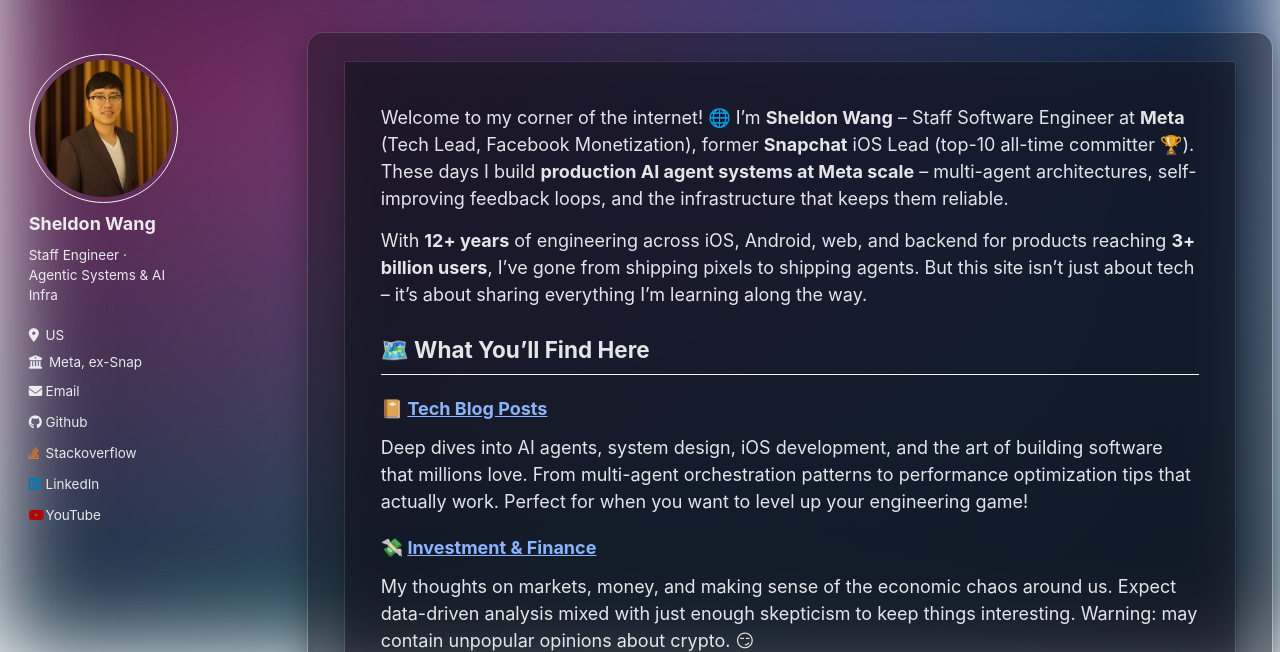
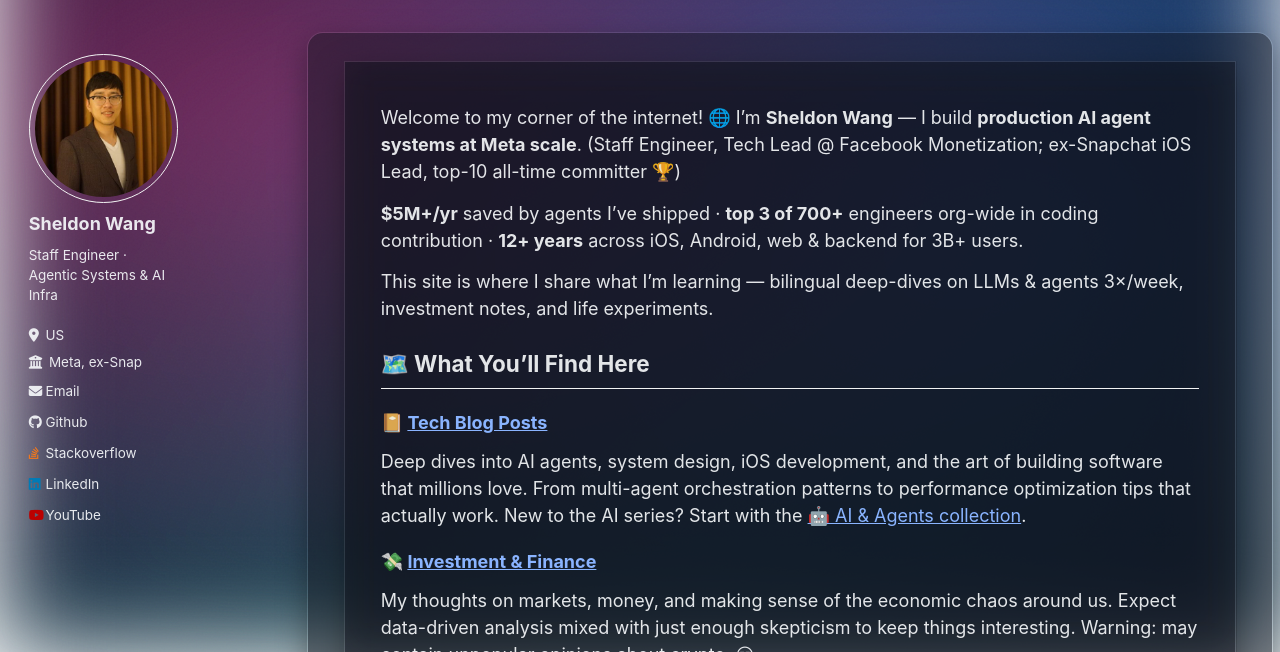
Before and after one commit to SheldonWangRJT/SheldonWangRJT.Github.io, a Jekyll site: the page built from _pages/about.md, in a window 1280 px wide and 900 px high, cut to the strip 248-900 px from the top of the window. Built offline with Jekyll 4.4.1, drawn with Linux system fonts in a browser that asks for light colours.

Commit message:
Tighten homepage hero: agent one-liner + 3 hard numbers; link AI & Agents collection

```diff
--- a/_pages/about.md
+++ b/_pages/about.md
@@ -12,14 +12,16 @@ header:
   caption: "Code. Create. Inspire."
 ---
 
-Welcome to my corner of the internet! 🌐 I'm **Sheldon Wang** – Staff Software Engineer at **Meta** (Tech Lead, Facebook Monetization), former **Snapchat** iOS Lead (top-10 all-time committer 🏆). These days I build **production AI agent systems at Meta scale** – multi-agent architectures, self-improving feedback loops, and the infrastructure that keeps them reliable.
+Welcome to my corner of the internet! 🌐 I'm **Sheldon Wang** — I build **production AI agent systems at Meta scale**. (Staff Engineer, Tech Lead @ Facebook Monetization; ex-Snapchat iOS Lead, top-10 all-time committer 🏆)
 
-With **12+ years** of engineering across iOS, Android, web, and backend for products reaching **3+ billion users**, I've gone from shipping pixels to shipping agents. But this site isn't just about tech – it's about sharing everything I'm learning along the way.
+**$5M+/yr** saved by agents I've shipped · **top 3 of 700+** engineers org-wide in coding contribution · **12+ years** across iOS, Android, web & backend for 3B+ users.
+
+This site is where I share what I'm learning — bilingual deep-dives on LLMs & agents 3×/week, investment notes, and life experiments.
 
 ## 🗺️ What You'll Find Here
 
 ### 📔 [**Tech Blog Posts**](/year-archive/)
-Deep dives into AI agents, system design, iOS development, and the art of building software that millions love. From multi-agent orchestration patterns to performance optimization tips that actually work. Perfect for when you want to level up your engineering game!
+Deep dives into AI agents, system design, iOS development, and the art of building software that millions love. From multi-agent orchestration patterns to performance optimization tips that actually work. New to the AI series? Start with the [🤖 AI & Agents collection](/categories/#ai-engineering).
 
 ### 💸 [**Investment & Finance**](/portfolio/)
 My thoughts on markets, money, and making sense of the economic chaos around us. Expect data-driven analysis mixed with just enough skepticism to keep things interesting. Warning: may contain unpopular opinions about crypto. 😏
```
